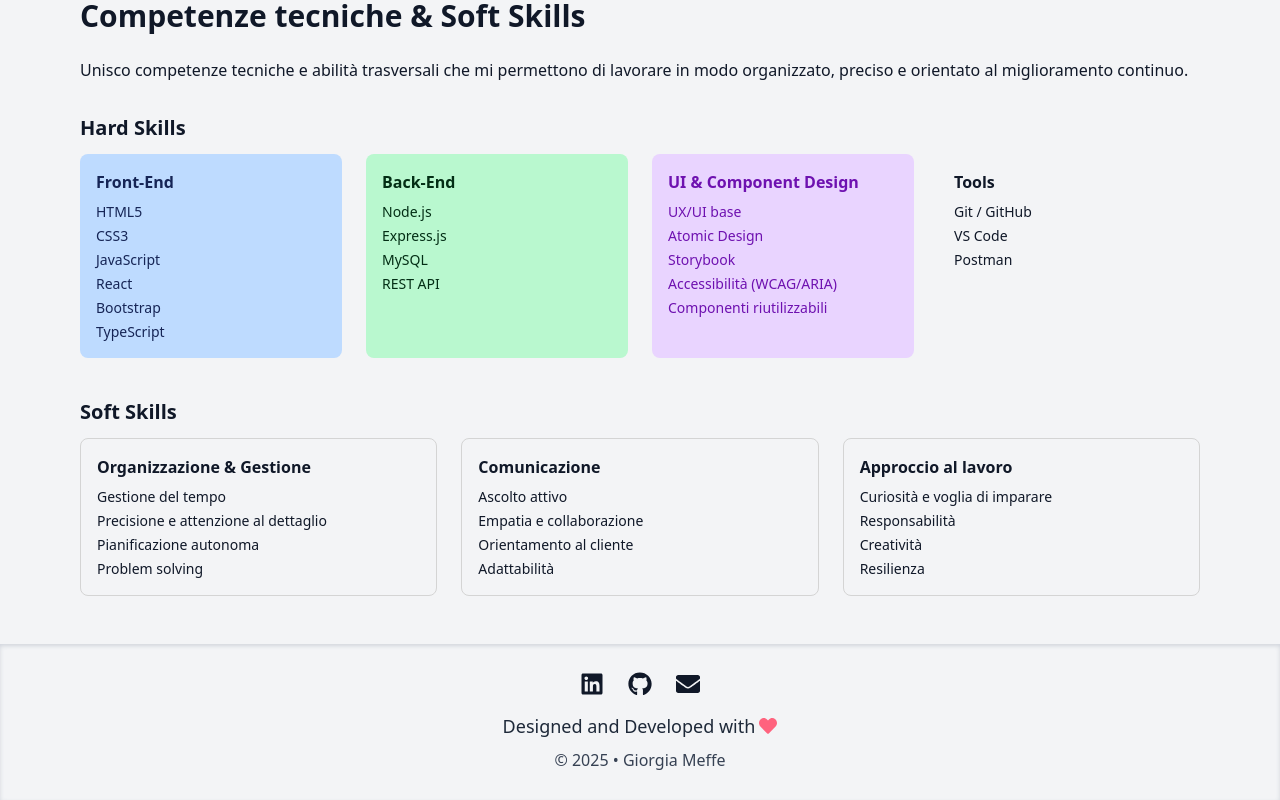
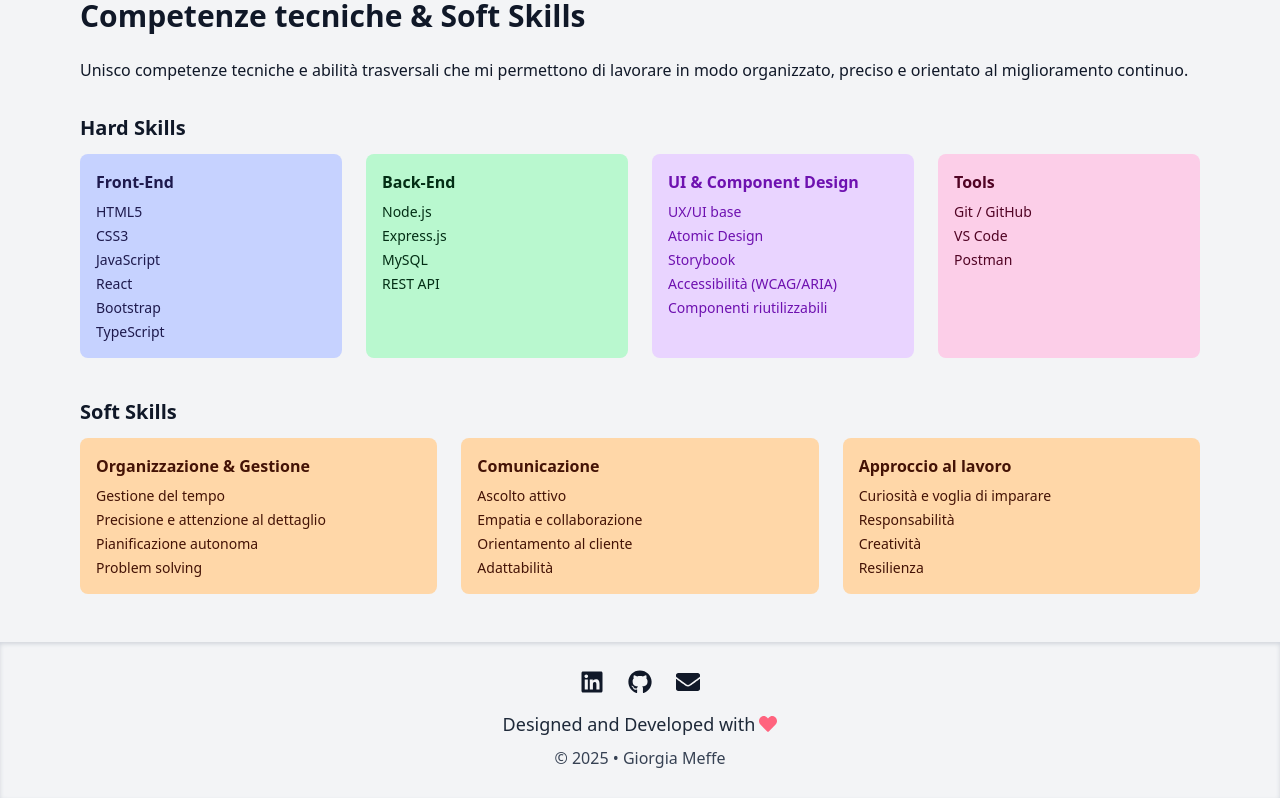
Before and after one commit to giorgiameffe/giorgiameffe-portfolio, a React (Vite) app: page /about in a window 1280 px wide. Shown: the part 1777-2577 px from the top of the page. Built offline with nearby package versions, Linux system fonts and the light colour scheme; a web font is replaced by a local one.

Commit message:
feat: add skills blocks style

```diff
--- a/src/components/SkillsSection.tsx
+++ b/src/components/SkillsSection.tsx
@@ -29,7 +29,7 @@ const SkillsSection: React.FC = () => {
             <h3 className="font-bold text-xl mb-3">Soft Skills</h3>
             <div className="grid grid-cols-1 sm:grid-cols-2 lg:grid-cols-3 gap-6">
                 {skillsData.softSkills.map(group => (
-                    <div key={group.title} className="p-4 rounded-lg border border-neutral-300 dark:border-neutral-700">
+                    <div key={group.title} className={`p-4 rounded-lg ${group.color}`}>
                         <h4 className="font-semibold mb-2">{group.title}</h4>
                         <ul className="space-y-1 text-sm">
                             {group.skills.map(skill => <li key={skill}>{skill}</li>)}
--- a/src/data/skillsData.ts
+++ b/src/data/skillsData.ts
@@ -22,35 +22,39 @@ const skillsData: SkillsSectionData = {
         {
             title: "Front-End",
             skills: ["HTML5", "CSS3", "JavaScript", "React", "Bootstrap", "TypeScript"],
-            color: "bg-blue-200 text-blue-950 dark:bg-blue-950/50 dark:text-blue-200"
+            color: "bg-indigo-200 text-indigo-950 dark:bg-indigo-950 dark:text-indigo-200"
         },
         {
             title: "Back-End",
             skills: ["Node.js", "Express.js", "MySQL", "REST API"],
-            color: "bg-green-200 text-green-950 dark:bg-green-950/50 dark:text-green-200"
+            color: "bg-green-200 text-green-950 dark:bg-green-950 dark:text-green-200"
         },
         {
             title: "UI & Component Design",
             skills: ["UX/UI base", "Atomic Design", "Storybook", "Accessibilità (WCAG/ARIA)", "Componenti riutilizzabili"],
-            color: "bg-purple-200 text-purple-800 dark:bg-purple-950/50 dark:text-purple-200"
+            color: "bg-purple-200 text-purple-800 dark:bg-purple-950 dark:text-purple-200"
         },
         {
             title: "Tools",
-            skills: ["Git / GitHub", "VS Code", "Postman"]
+            skills: ["Git / GitHub", "VS Code", "Postman"],
+            color: "bg-pink-200 text-pink-950 dark:bg-pink-950 dark:text-pink-200"
         }
     ],
     softSkills: [
         {
             title: "Organizzazione & Gestione",
-            skills: ["Gestione del tempo", "Precisione e attenzione al dettaglio", "Pianificazione autonoma", "Problem solving"]
+            skills: ["Gestione del tempo", "Precisione e attenzione al dettaglio", "Pianificazione autonoma", "Problem solving"],
+            color: "bg-orange-200 text-orange-950 dark:bg-orange-950 dark:text-orange-200"
         },
         {
             title: "Comunicazione",
-            skills: ["Ascolto attivo", "Empatia e collaborazione", "Orientamento al cliente", "Adattabilità"]
+            skills: ["Ascolto attivo", "Empatia e collaborazione", "Orientamento al cliente", "Adattabilità"],
+            color: "bg-orange-200 text-orange-950 dark:bg-orange-950 dark:text-orange-200"
         },
         {
             title: "Approccio al lavoro",
-            skills: ["Curiosità e voglia di imparare", "Responsabilità", "Creatività", "Resilienza"]
+            skills: ["Curiosità e voglia di imparare", "Responsabilità", "Creatività", "Resilienza"],
+            color: "bg-orange-200 text-orange-950 dark:bg-orange-950 dark:text-orange-200"
         }
     ]
 };
```
